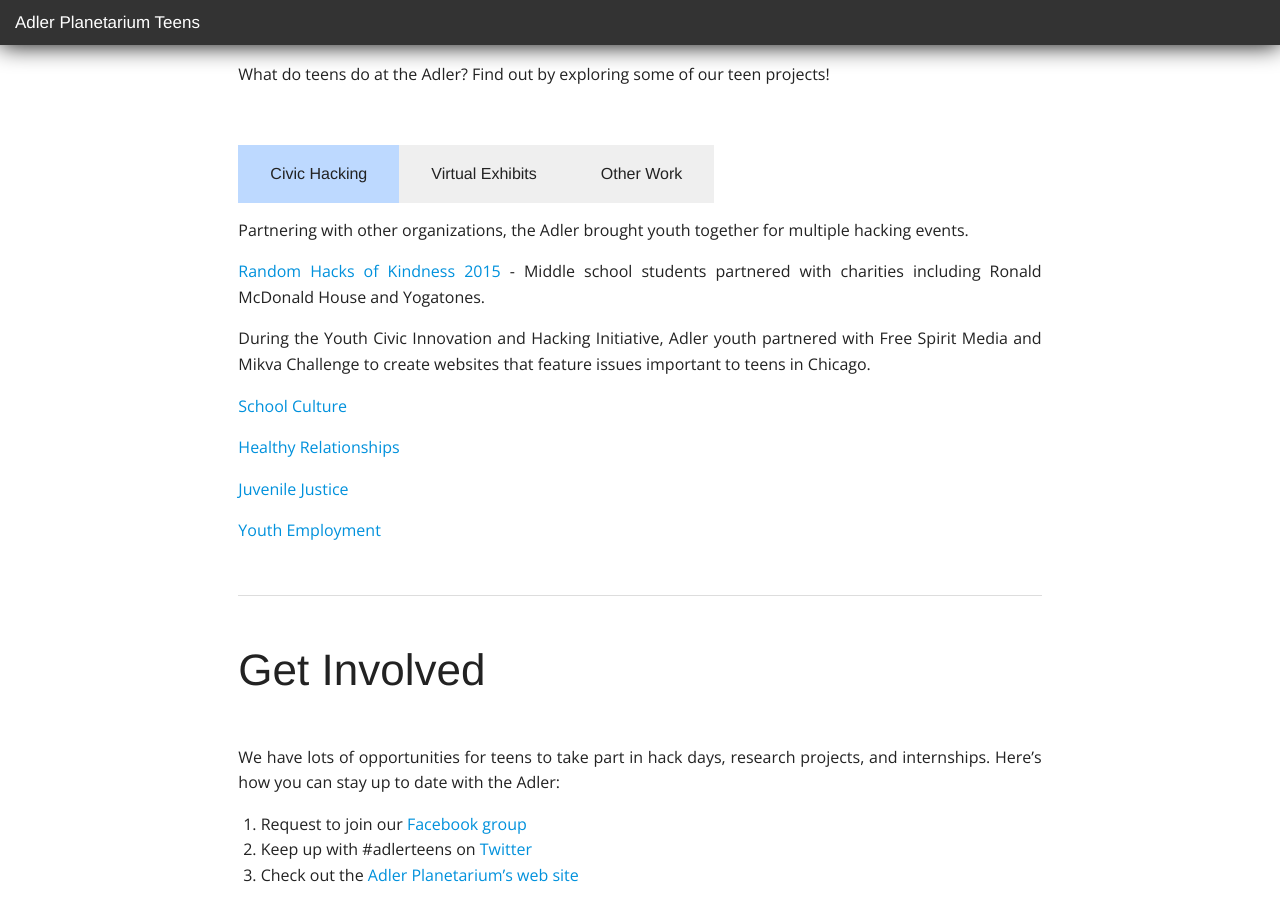
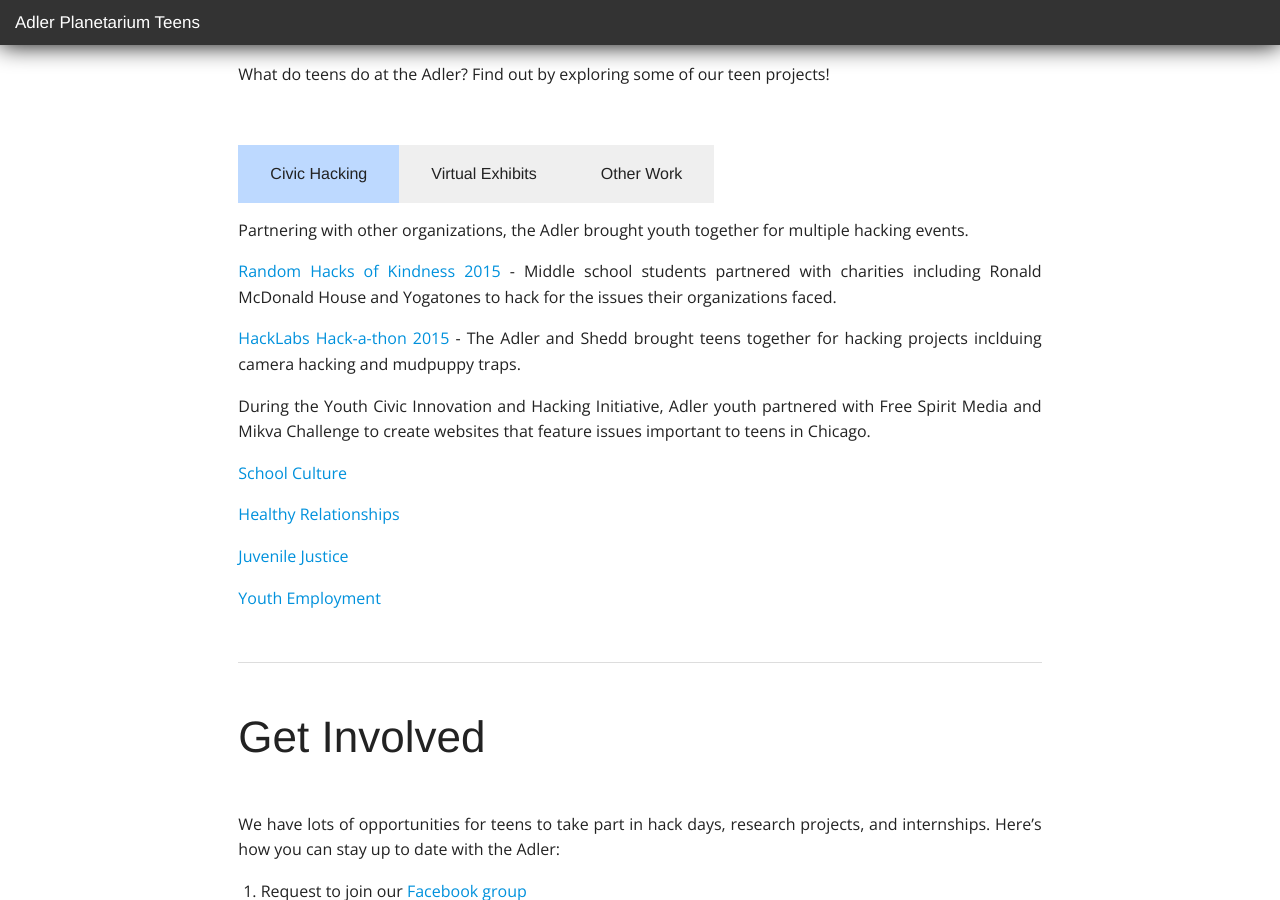
Before and after one commit to jbundy17/AdlerYouthPrograms.github.io, a Jekyll site: the page built from index.md, in a window 1280 px wide and 900 px high, scrolled down 483 px. Built offline with Jekyll 4.4.1, drawn with Linux system fonts in a browser that asks for light colours; nearby versions of some CDN libraries; Markdown is read by kramdown in place of the engine named in the settings.

Commit message:
Update index.md

```diff
--- a/index.md
+++ b/index.md
@@ -16,7 +16,8 @@ Find out by exploring some of our teen projects!
 
   <div class="content active" id="tab-1">
     <p>Partnering with other organizations, the Adler brought youth together for multiple hacking events.</p>
-    <p><a href="http://bit.ly/1GDZyNE" target="_blank">Random Hacks of Kindness 2015</a> - Middle school students partnered with charities including Ronald McDonald House and Yogatones.</p>
+    <p><a href="http://bit.ly/1GDZyNE" target="_blank">Random Hacks of Kindness 2015</a> - Middle school students partnered with charities including Ronald McDonald House and Yogatones to hack for the issues their organizations faced.</p>
+    <p><a href="http://bit.ly/1GYYap4" target="_blank">HackLabs Hack-a-thon 2015</a> - The Adler and Shedd brought teens together for hacking projects inclduing camera hacking and mudpuppy traps.</p>
     <p>During the Youth Civic Innovation and Hacking Initiative, Adler youth partnered with Free Spirit Media and Mikva Challenge to create websites that feature issues important to teens in Chicago.</p>
     <p><a href="http://bit.ly/1kNTCcp" target="_blank">School Culture</a></p>
     <p><a href="http://bit.ly/1quHPPd" target="_blank">Healthy Relationships</a></p>
```
